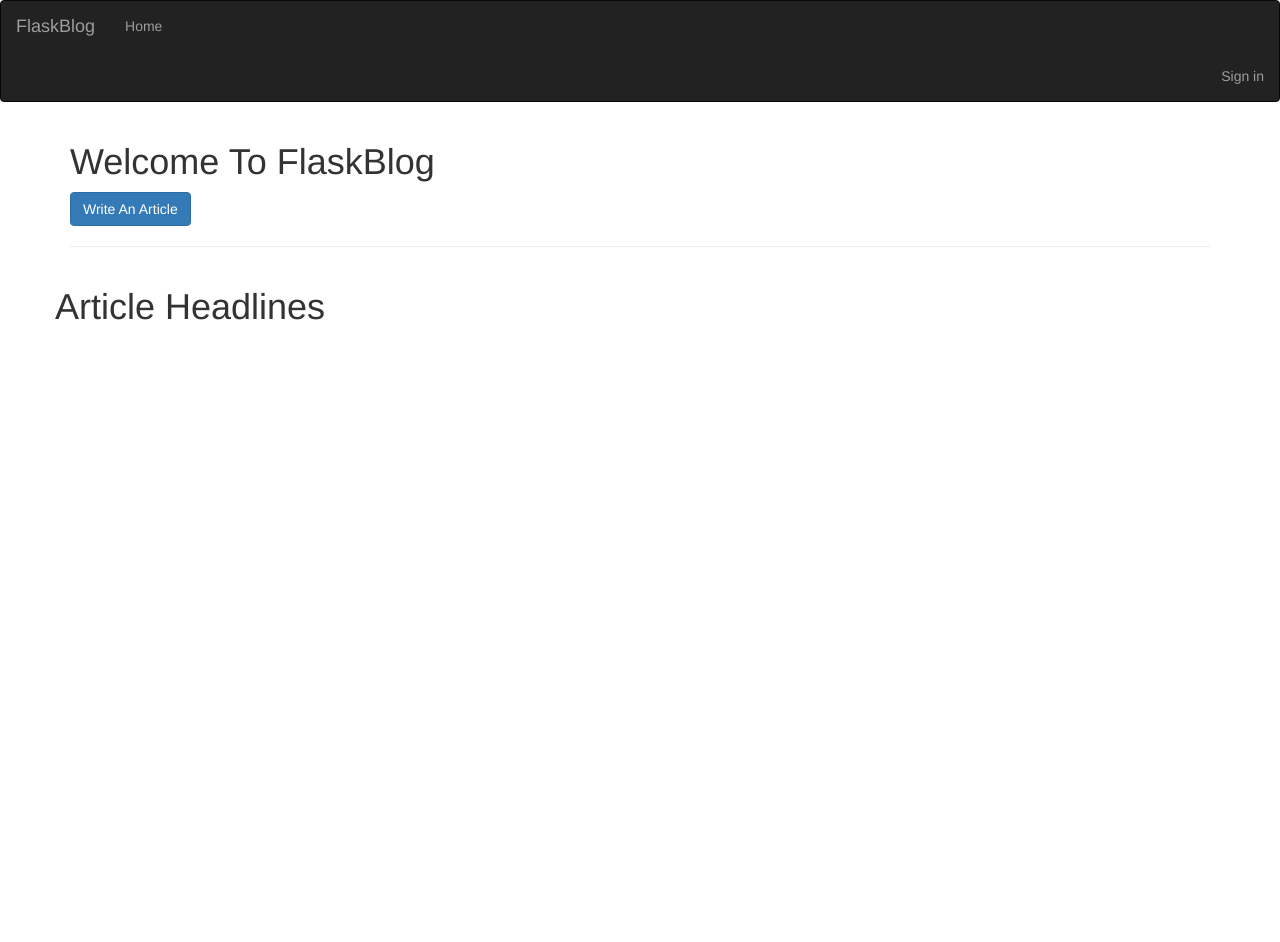
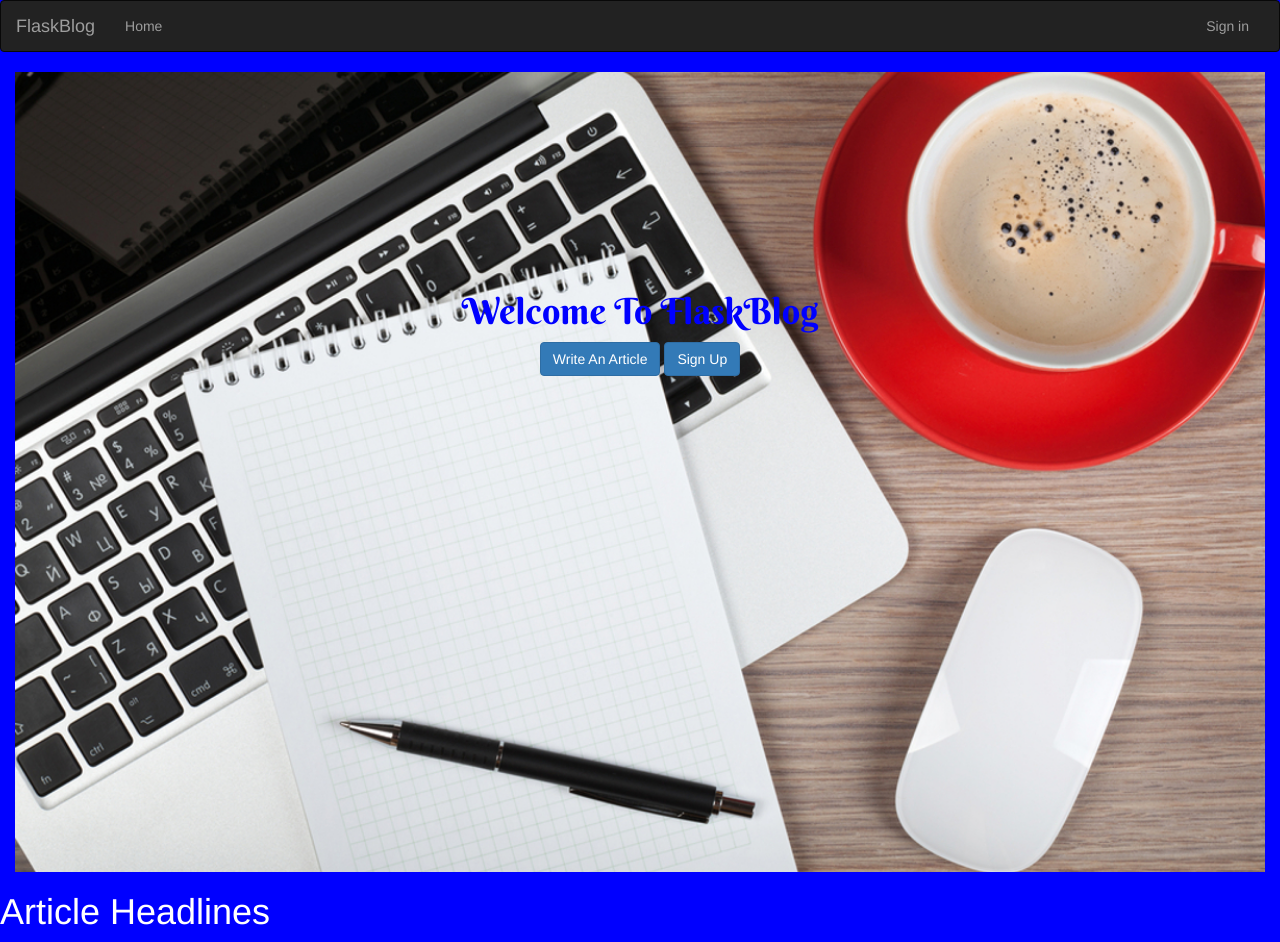
Before and after one commit to Nyota254/flask-blog, a Flask app: page / in a window 1280 px wide. Before the commit the page ends 320 px from the top, so only its background shows below. Run offline with Flask 2, Linux system fonts and the light colour scheme; data that the repository does not hold is empty; some libraries are stand-ins or nearby versions.

Commit message:
add styling to the site

```diff
--- a/app/main/views.py
+++ b/app/main/views.py
@@ -45,7 +45,7 @@ def comment(article_id):
 def profile(username):
     user = User.query.filter_by(username = username).first()
     userid = user.id
-    my_articles = Article.query.filter_by(users_id = userid).all()
+    my_articles = Article.query.filter_by(user_id = userid).all()
 
     if user is None:
         abort(404)
--- a/app/static/stylesheets/styles.css
+++ b/app/static/stylesheets/styles.css
@@ -0,0 +1,22 @@
+body{
+    background-color: blue;
+    color:white;
+}
+
+.panel{
+    color:black;
+    opacity: 0.7;
+}
+
+.landingspot {
+    background-image: url('../appphotos/landingpage.png');
+    background-size: cover;
+    height: 100vh;
+    background-attachment: fixed;
+    color:blue;
+    text-align: center;
+}
+
+.textmiddle {
+    padding-top: 200px;
+}
--- a/app/templates/index.html
+++ b/app/templates/index.html
@@ -1,21 +1,32 @@
 {% extends 'base.html' %}
 
+{% block styles %}
+{{ super() }}
+<link rel="stylesheet" href="{{url_for('static',filename='stylesheets/styles.css')}}">
+<link href="https://fonts.googleapis.com/css?family=Berkshire+Swash&display=swap" rel="stylesheet">
+{% endblock %}
+
 {% block content %}
-<div class="container">
-    <h1>Welcome To FlaskBlog</h1>
+<div class="container-fluid">
+    <div class="landingspot">
+        <div class="textmiddle">
+            <h1 style="font-family: 'Berkshire Swash', cursive;">Welcome To FlaskBlog</h1>
             <a href="{{url_for('main.add_article')}}" class="btn btn-primary">Write An Article</a>
-    <hr>
+            <a href="{{url_for('auth.register')}}" class="btn btn-primary">Sign Up</a>
+        </div>
+    </div>
     <div class="row">
         <div>
             <h1>Article Headlines</h1>
             {% for article in articles %}
-            <div class="col-md-4">
+            <div class="col-md-6">
                 <div class="panel panel-default">
                     <div class="panel-heading">{{ article.category }}</div>
                     <div class="panel-body">
                         <p>{{ article.article | truncate(200) }}</p>
                         <p><strong>by: {{ article.user.username }}</strong></p>
-                <a href="{{url_for('main.comment',article_id=article.id)}}" class="btn btn-primary">Readfull Article</a>
+                        <a href="{{url_for('main.comment',article_id=article.id)}}" class="btn btn-primary">Readfull
+                            Article</a>
                     </div>
                 </div>
             </div>
--- a/app/templates/navbar.html
+++ b/app/templates/navbar.html
@@ -12,7 +12,8 @@
         <div class="navbar-collapse collapse">
             <ul class="nav navbar-nav">
                 <li><a href="/">Home</a></li>
-        </div>
+            </ul>
+
         <ul class="nav navbar-nav navbar-right">
             {% if current_user.is_authenticated %}
             <li style = "color:burlywood;padding:15px;">{{current_user.username}}</li>
@@ -25,3 +26,4 @@
         </ul>
     </div>
     </div>
+    </div>
--- a/app/templates/profile/profile.html
+++ b/app/templates/profile/profile.html
@@ -36,7 +36,7 @@
       <div class="panel panel-default">
         <div class="panel-heading">My Article</div>
         <div class="panel-body">
-          {{ myarticle.article }}
+          {{ myarticle.article | truncate(200) }}
       </div>
       </div>
     </div>
```
Also changed, not shown: app/static/appphotos/landingpage.png (added), app/static/photos/default.png (added). Lines whose indentation alone changed are shown as unchanged.
